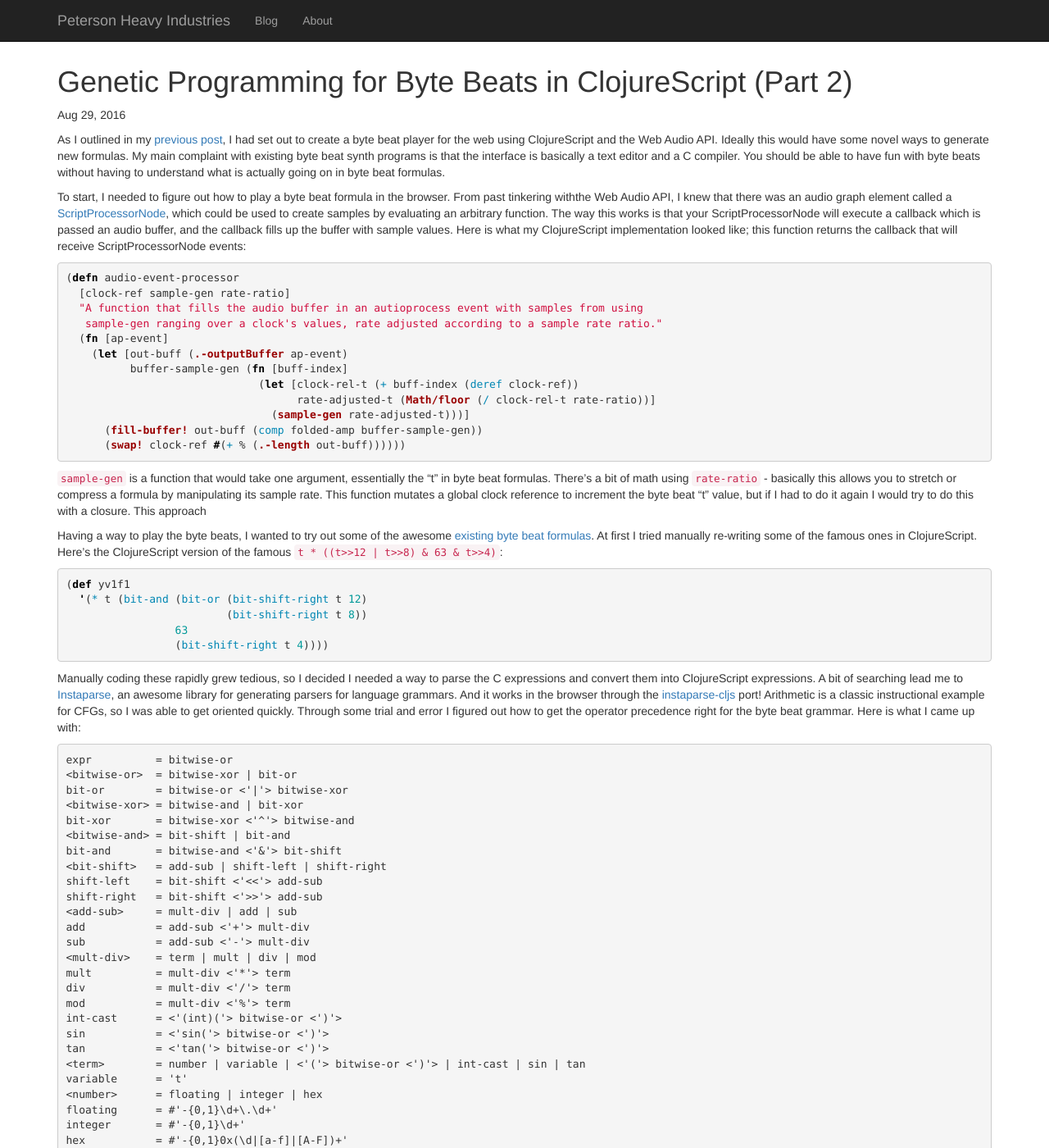
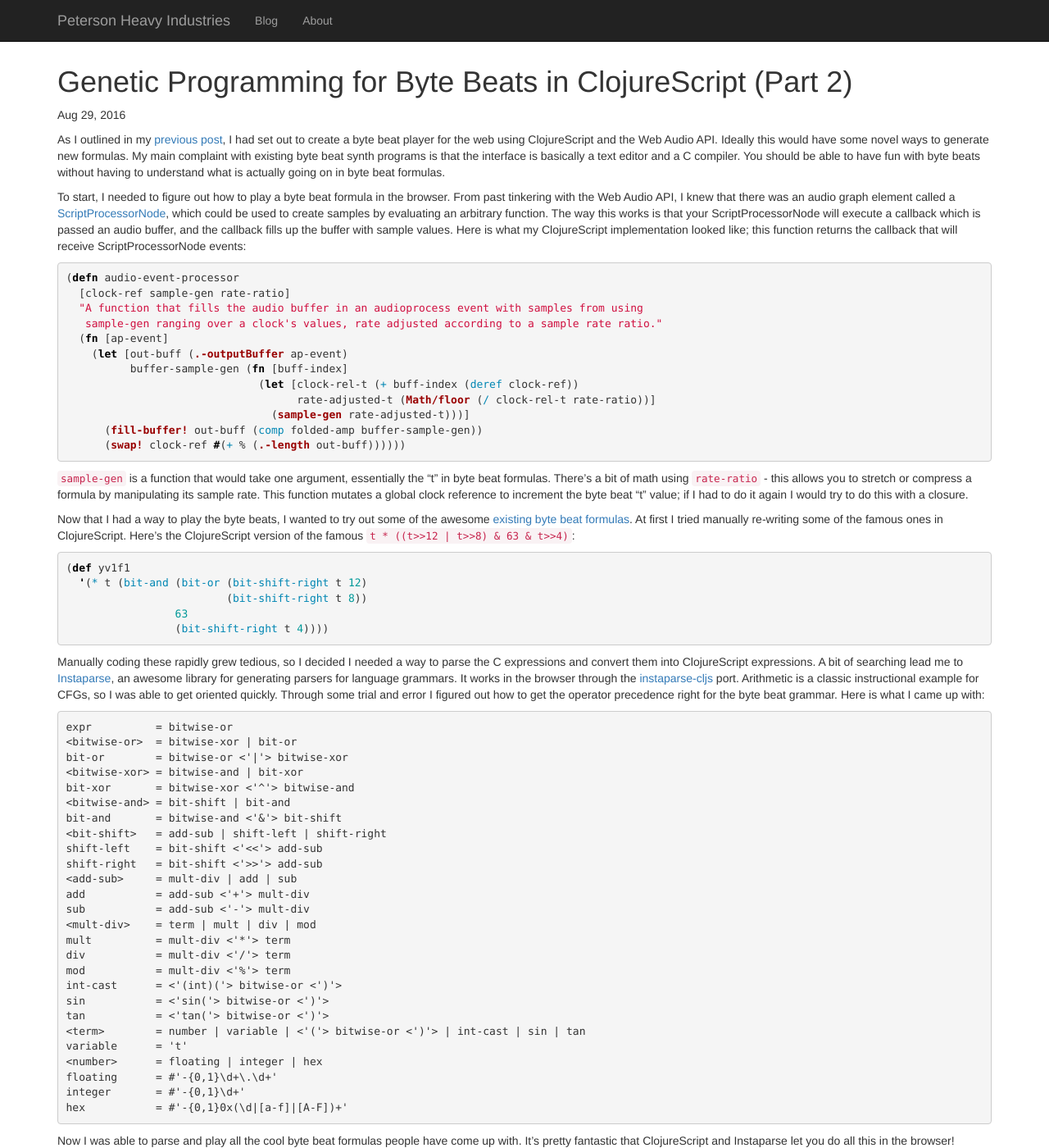
Before and after one commit to millerpeterson/millerpeterson.github.io, a Jekyll site: the page built from _posts/2016-08-29-genetic-byte-beats-2.markdown, in a window 1280 px wide and 1400 px high. Shown: the whole window at 82% size. Built offline with Jekyll 4.4.1, drawn with Linux system fonts in a browser that asks for light colours; comment, search, counter and statistics services are not loaded.

Commit message:
A few small edits

```diff
--- a/_posts/2016-08-29-genetic-byte-beats-2.markdown
+++ b/_posts/2016-08-29-genetic-byte-beats-2.markdown
@@ -12,7 +12,7 @@ basically a text editor and a C compiler. You should be able to have fun with by
 having to understand what is actually going on in byte beat formulas.
 
 To start, I needed to figure out how to play a byte beat formula in the browser. From past tinkering
-withthe Web Audio API, I knew that there was an audio graph element called a
+with the Web Audio API, I knew that there was an audio graph element called a
 [ScriptProcessorNode](https://developer.mozilla.org/en/docs/Web/API/ScriptProcessorNode),
 which could be used to create samples by evaluating an arbitrary function. The way this works is that
 your ScriptProcessorNode will execute a callback which is passed an audio buffer, and the callback
@@ -22,7 +22,7 @@ this function returns the callback that will receive ScriptProcessorNode events:
 {% highlight clojure %}
 (defn audio-event-processor
   [clock-ref sample-gen rate-ratio]
-  "A function that fills the audio buffer in an autioprocess event with samples from using
+  "A function that fills the audio buffer in an audioprocess event with samples from using
    sample-gen ranging over a clock's values, rate adjusted according to a sample rate ratio."
   (fn [ap-event]
     (let [out-buff (.-outputBuffer ap-event)
@@ -35,12 +35,11 @@ this function returns the callback that will receive ScriptProcessorNode events:
 {% endhighlight %}
 
 `sample-gen` is a function that would take one argument, essentially the "t" in byte beat formulas.
-There's a bit of math using `rate-ratio` - basically this allows you to stretch or compress a
+There's a bit of math using `rate-ratio` - this allows you to stretch or compress a
 formula by manipulating its sample rate. This function mutates a global clock reference to increment
-the byte beat "t" value, but if I had to do it again I would try to do this with a closure. This
-approach
+the byte beat "t" value; if I had to do it again I would try to do this with a closure.
 
-Having a way to play the byte beats, I wanted to try out some of the awesome [existing byte beat
+Now that I had a way to play the byte beats, I wanted to try out some of the awesome [existing byte beat
 formulas](https://github.com/erlehmann/algorithmic-symphonies).
 At first I tried manually re-writing some of the famous ones in ClojureScript. Here's
 the ClojureScript version of the famous `t * ((t>>12 | t>>8) & 63 & t>>4)`:
@@ -56,7 +55,7 @@ the ClojureScript version of the famous `t * ((t>>12 | t>>8) & 63 & t>>4)`:
 Manually coding these rapidly grew tedious, so I decided I needed a way to parse the C expressions
 and convert them into ClojureScript expressions. A bit of searching lead me to
 [Instaparse](https://github.com/Engelberg/instaparse), an awesome library for generating parsers
-for language grammars. And it works in the browser through the [instaparse-cljs](https://github.com/lbradstreet/instaparse-cljs) port!
+for language grammars. It works in the browser through the [instaparse-cljs](https://github.com/lbradstreet/instaparse-cljs) port.
 Arithmetic is a classic instructional example for CFGs, so I was able to
 get oriented quickly. Through some trial and error I figured out how to get the operator precedence
 right for the byte beat grammar. Here is what I came up with:
```
